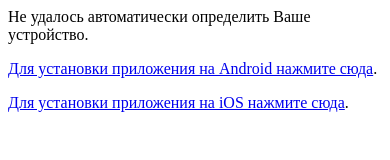
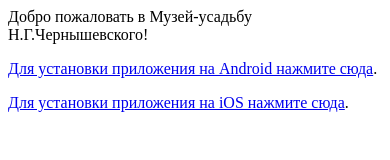
Before and after one commit to Alexflames/alexflames.github.io, a plain HTML site: page melody-usadba/download.html in a window 390 px wide. Drawn offline with Linux system fonts and the light colour scheme.

Commit message:
friendly message for non-phones

```diff
--- a/melody-usadba/download.html
+++ b/melody-usadba/download.html
@@ -14,7 +14,7 @@
     <a href="https://apps.apple.com/us/app/%D0%BC%D0%B5%D0%BB%D0%BE%D0%B4%D0%B8%D1%8F-%D1%83%D1%81%D0%B0%D0%B4%D1%8C%D0%B1%D1%8B-ar/id1565982128">Для установки приложения нажмите сюда</a>.
   </p>
   </div>
-  <div id="unknownOS" style="display: none">Не удалось автоматически определить Ваше устройство.
+  <div id="unknownOS" style="display: none">Добро пожаловать в Музей-усадьбу Н.Г.Чернышевского!
   <p>
     <a href="https://play.google.com/store/apps/details?id=com.cozystorm.armelody">Для установки приложения на Android нажмите сюда</a>.
   </p>
```
